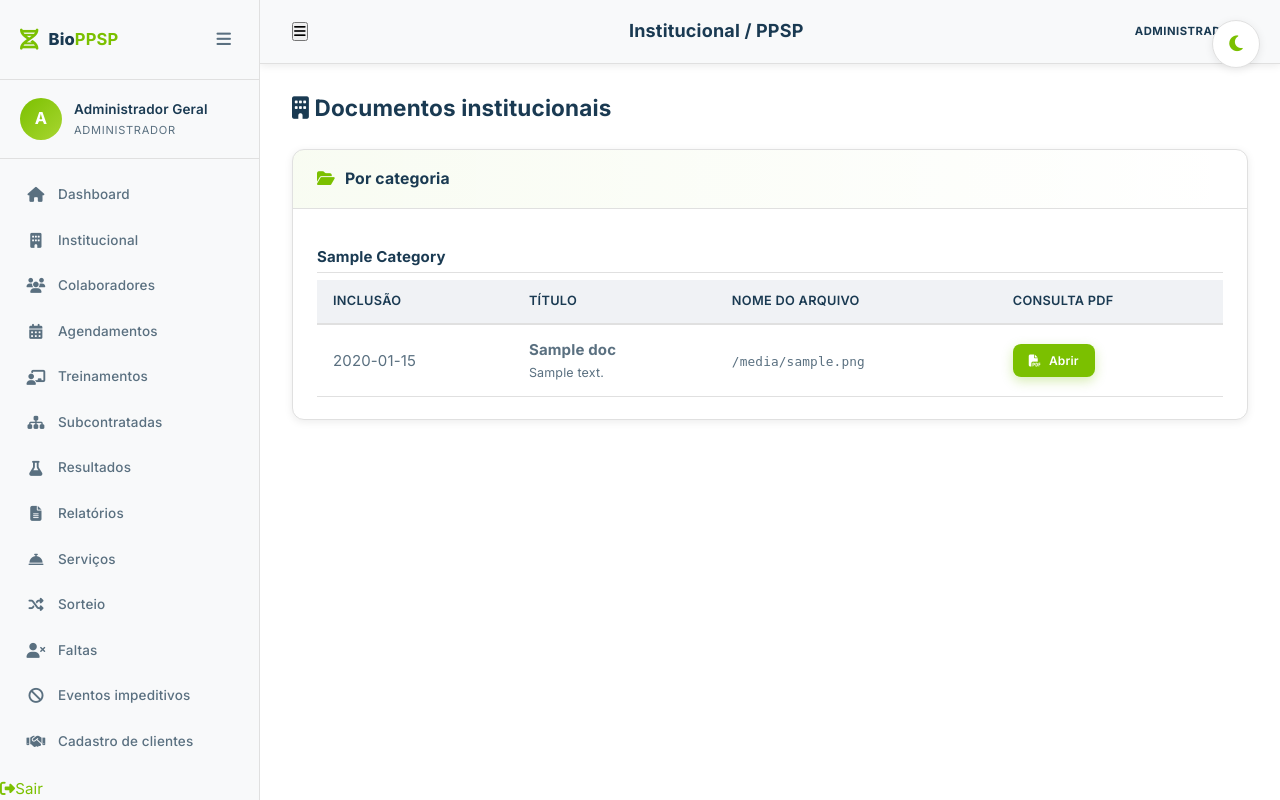
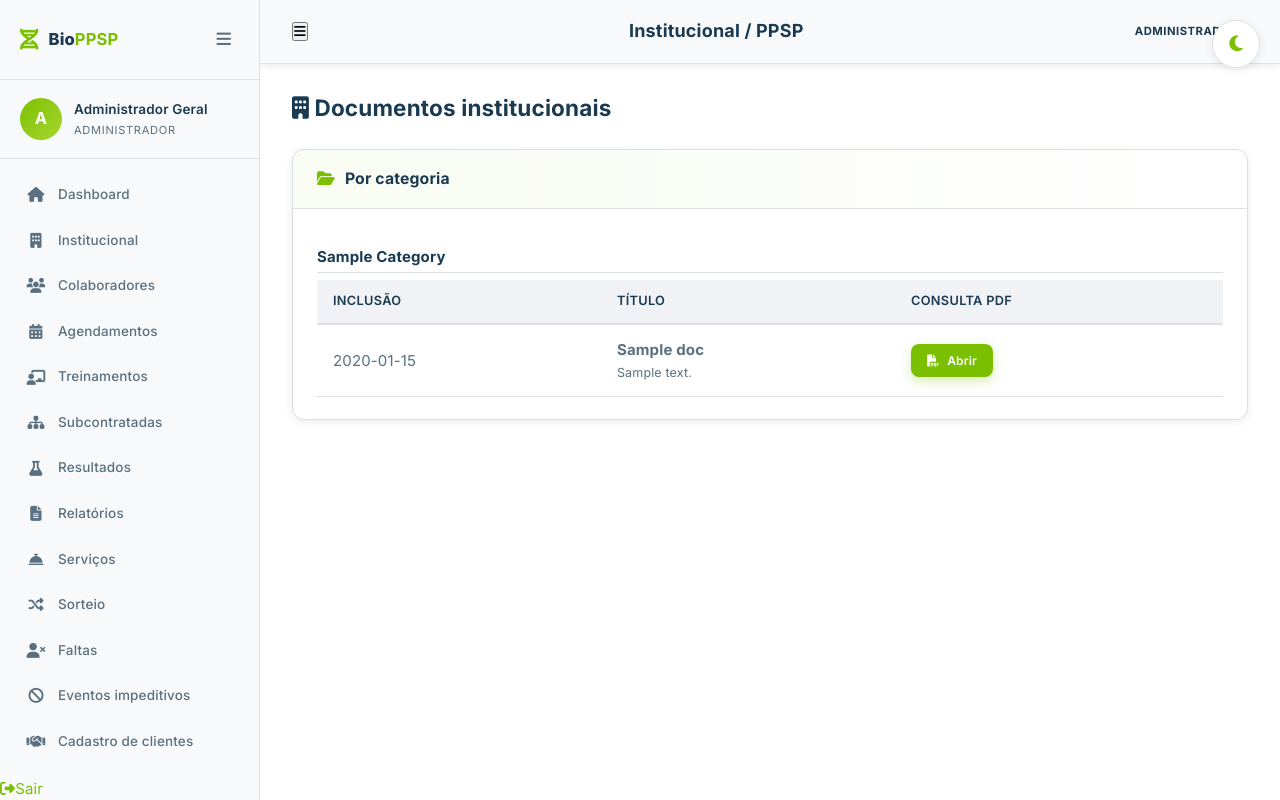
Before and after one commit to Thiagoluisvs/biocognitivaPPSP, a Flask app: template templates/institucional.html in a window 1280 px wide. Run offline with Flask 3, Linux system fonts and the light colour scheme; a user stored in the database is signed in; tables that the repository leaves empty hold one stand-in row (values such as "Sample post"); the template is opened without the code that fills it: most values are stand-ins (such as "Sample title", 1, 10 or a date in 2020).

Commit message:
Refinando visual da tabela institucional

```diff
--- a/templates/institucional.html
+++ b/templates/institucional.html
@@ -23,12 +23,11 @@
 <div class="card" style="grid-column:1/-1;"><div class="card-header"><h2><i class="fas fa-folder-open"></i> Por categoria</h2></div><div class="card-body">
 {% for category, group in docs|sort(attribute='category')|groupby('category') %}
 <h3 style="font-size:1rem;margin:1rem 0 .5rem;border-bottom:1px solid var(--border,#ddd);padding-bottom:.25rem;">{{ category.replace('_',' ').title() }}</h3>
-<div class="table-responsive"><table class="table"><thead><tr><th>Inclusão</th><th>Título</th><th>Nome do arquivo</th><th>Consulta PDF</th></tr></thead><tbody>
+<div class="table-responsive"><table class="table"><thead><tr><th>Inclusão</th><th>Título</th><th>Consulta PDF</th></tr></thead><tbody>
 {% for d in group|sort(attribute='created_at', reverse=true) %}
 <tr>
     <td>{{ d.created_at[:10] }}</td>
     <td><strong>{{ d.title }}</strong>{% if d.description %}<br><small>{{ d.description }}</small>{% endif %}</td>
-    <td><code style="font-size:.85rem;">{{ d.original_filename }}</code></td>
     <td><a href="{{ url_for('serve_document', filename=d.filename) }}" target="_blank" rel="noopener" class="btn btn-sm btn-primary"><i class="fas fa-file-pdf"></i> Abrir</a></td>
 </tr>{% endfor %}
 </tbody></table></div>
```
